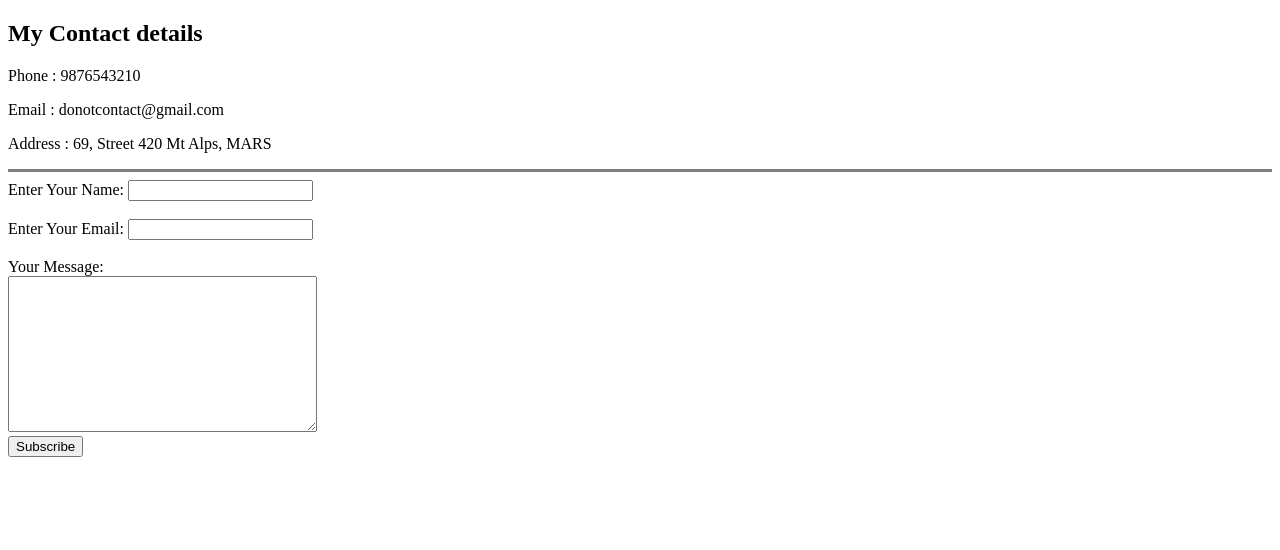
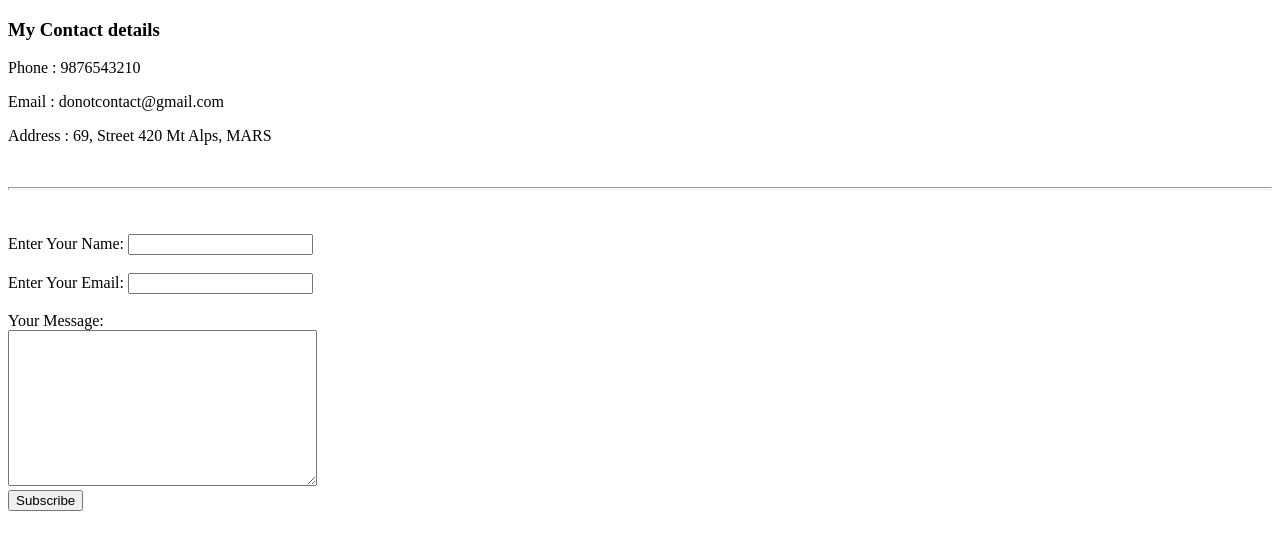
Before and after one commit to SxxAq/CV, a plain HTML site: page Contact.html in a window 1280 px wide. Drawn offline with Linux system fonts and the light colour scheme.

Commit message:
Update Contact.html

```diff
--- a/Contact.html
+++ b/Contact.html
@@ -5,13 +5,14 @@
     <meta http-equiv="X-UA-Compatible" content="IE=edge" />
     <meta name="viewport" content="width=device-width, initial-scale=1.0" />
     <title>Contact Me</title>
+    <link rel="stylesheet" href="css/style.css">
   </head>
   <body>
-    <h2>My Contact details</h2>
+    <h3>My Contact details</h3>
     <p>Phone : 9876543210</p>
     <p>Email : donotcontact@gmail.com</p>
-    <p>Address : 69, Street 420 Mt Alps, MARS</p>
-    <hr size="3" noshade="">
+    <p>Address : 69, Street 420 Mt Alps, MARS</p><br>
+    <hr size="3"> <br><br>
 
     <form class="form-example" action="mailto:tonystarkist63@gmail.com" method="get" enctype="text/plain">
       <label for="name">Enter Your Name:</label>
```
